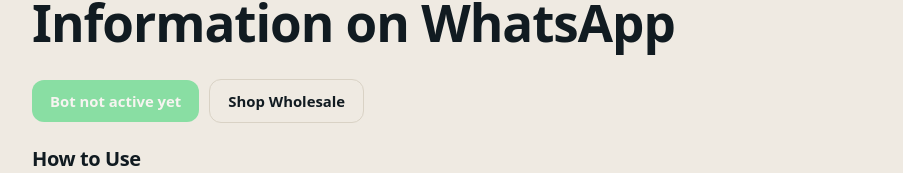
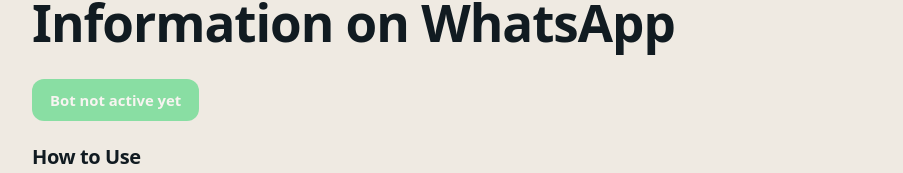
Before and after one commit to ekopurnomo1096-spec/whatsapp, a Next.js app: page / in a window 1280 px wide. Shown: the part 213-386 px from the top of the page, without its empty margins (188-1091 px from the left). Built offline with nearby package versions, Linux system fonts and the light colour scheme; no server answers; the database is empty.

Commit message:
Add files via upload

```diff
--- a/app/HomeView.js
+++ b/app/HomeView.js
@@ -87,7 +87,6 @@ export default function HomeView({ link }) {
             ) : (
               <span className="btn off">{t.off}</span>
             )}
-            <a className="btn ghost" href="https://shop.emahairshop.com/" target="_blank" rel="noopener noreferrer">{t.shop}</a>
           </div>
         </section>
 
```
